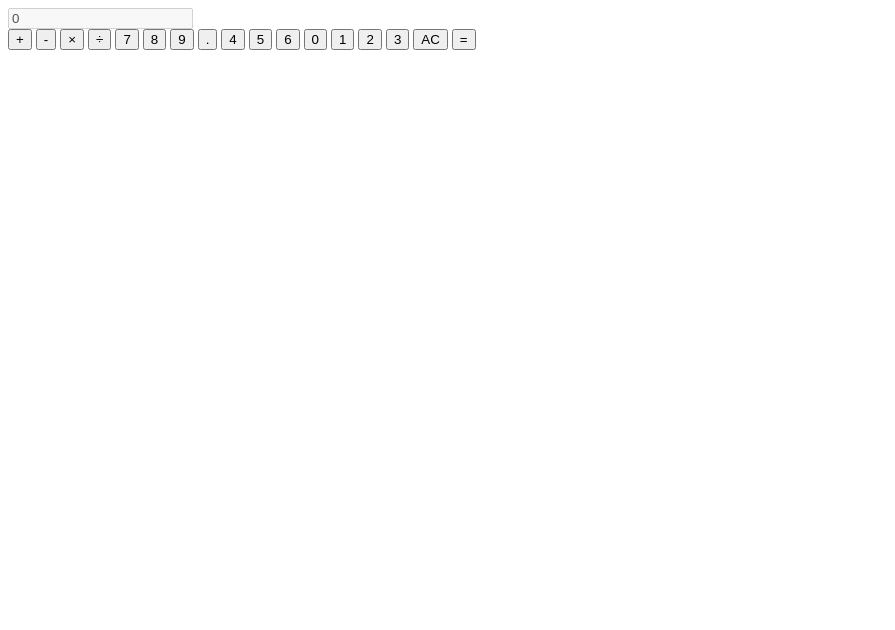
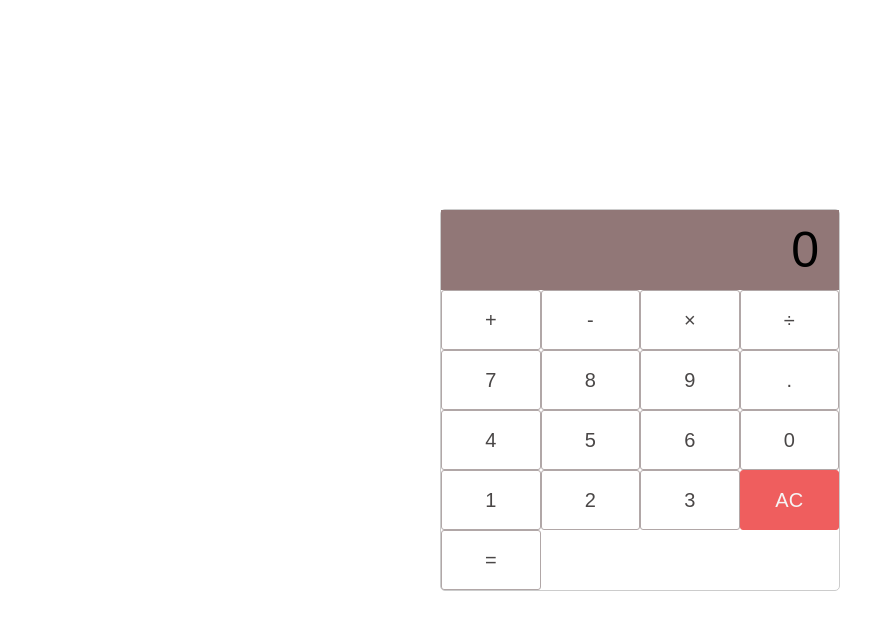
Before and after one commit to ManoramaShewale/CalculatorProject, a plain HTML site: page index.html in a window 1280 px wide. Shown: the whole page, without its empty margins (0-895 px from the left). Drawn offline with Linux system fonts and the light colour scheme.

Commit message:
Update index.html

```diff
--- a/index.html
+++ b/index.html
@@ -1,7 +1,7 @@
 <!doctype html>
 <head>
 <title>Example</title>
-<link href="Cal.css" rel="stylesheet">
+<link href="style.css" rel="stylesheet">
 </head>
 
 <body>
```
